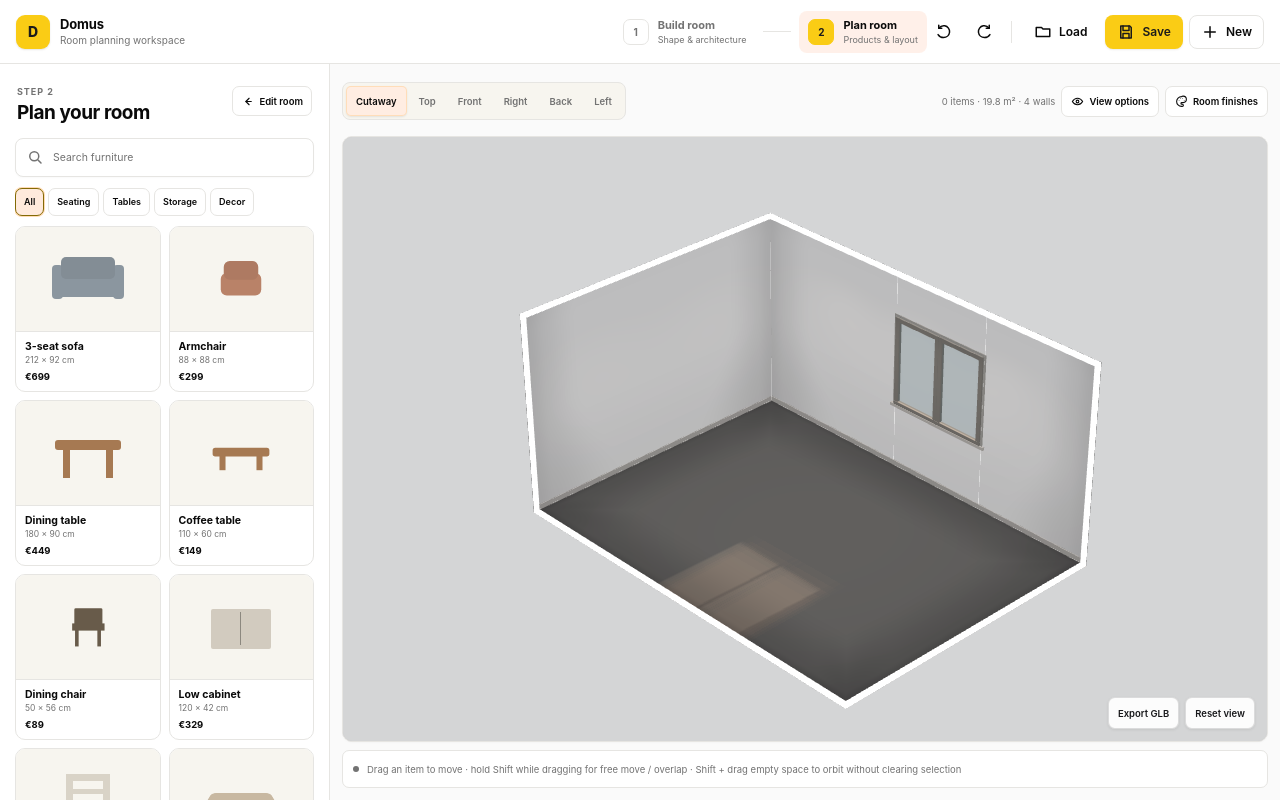
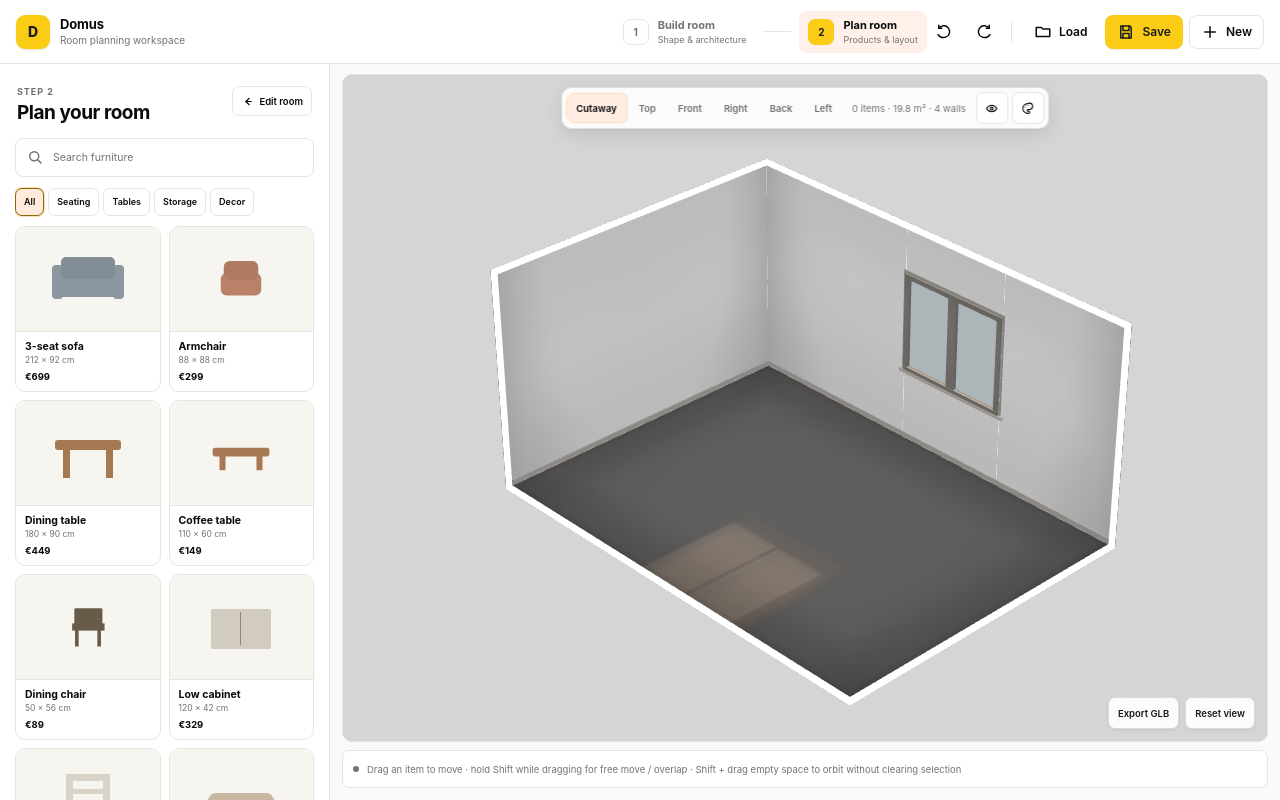
Before and after one commit to 8041q/Domus, a React (Vite) app: page / in a window 1280 px wide. Both pictures are taken after a click on the button "Continue to Plan Room". Built offline with nearby package versions, Linux system fonts and the light colour scheme.

Commit message:
updated UI

```diff
--- a/src/PlanRoom.tsx
+++ b/src/PlanRoom.tsx
@@ -1,4 +1,4 @@
-import { lazy, Suspense, useMemo, useRef, useState, type CSSProperties, type ChangeEvent } from 'react';
+import { lazy, memo, Suspense, useEffect, useMemo, useRef, useState, type CSSProperties, type ChangeEvent } from 'react';
 import { PRODUCT_LIST, PRODUCTS } from './core/products';
 import { clearanceIssues } from './core/placement';
 import { polygonArea } from './core/roomGeometry';
@@ -216,18 +216,7 @@ function FinishesPanel({ onClose }: { onClose: () => void }) {
   );
 }
 
-export function PlanRoom() {
-  const [search, setSearch] = useState('');
-  const [category, setCategory] = useState<'All' | ProductCategory>('All');
-  const [showFinishes, setShowFinishes] = useState(false);
-  const [showViewOptions, setShowViewOptions] = useState(false);
-  const objects = usePlannerStore((s) => s.objects);
-  const room = usePlannerStore((s) => s.room);
-  const selectedId = usePlannerStore((s) => s.selectedId);
-  const measurementSystem = usePlannerStore((s) => s.measurementSystem);
-  const activeSnap = usePlannerStore((s) => s.activeSnap);
-  const collisionId = usePlannerStore((s) => s.collisionId);
-  const collisionPush = usePlannerStore((s) => s.collisionPush);
+function ViewOptionsPopover() {
   const showRoomDimensions = usePlannerStore((s) => s.showRoomDimensions);
   const showProductDimensions = usePlannerStore((s) => s.showProductDimensions);
   const showSpacingDimensions = usePlannerStore((s) => s.showSpacingDimensions);
@@ -236,21 +225,11 @@ export function PlanRoom() {
   const setShowSpacingDimensions = usePlannerStore((s) => s.setShowSpacingDimensions);
   const lighting = usePlannerStore((s) => s.room.lighting);
   const windowCount = usePlannerStore((s) => s.openings.filter(isSunGlazedOpening).length);
-  const hasWindow = windowCount > 0;
-  const horizontalAngle = effectiveSunAzimuth(lighting.sunAzimuth, windowCount);
   const setRoomLighting = usePlannerStore((s) => s.setRoomLighting);
   const commitSnapshot = usePlannerStore((s) => s.commitSnapshot);
   const sunAngleBefore = useRef<ReturnType<typeof getSnapshot> | null>(null);
-  const planView = usePlannerStore((s) => s.planView);
-  const setPlanView = usePlannerStore((s) => s.setPlanView);
-  const addObject = usePlannerStore((s) => s.addObject);
-  const setMode = usePlannerStore((s) => s.setMode);
-
-  const filtered = useMemo(() => PRODUCT_LIST.filter((p) => {
-    const matchesCategory = category === 'All' || p.category === category;
-    const matchesSearch = p.name.toLowerCase().includes(search.trim().toLowerCase());
-    return matchesCategory && matchesSearch;
-  }), [category, search]);
+  const hasWindow = windowCount > 0;
+  const horizontalAngle = effectiveSunAzimuth(lighting.sunAzimuth, windowCount);
 
   const finishSunAngle = () => {
     if (sunAngleBefore.current) commitSnapshot(sunAngleBefore.current);
@@ -265,42 +244,6 @@ export function PlanRoom() {
   };
 
   return (
-    <div className="mode-layout plan-room-layout">
-      <aside className="catalog-panel">
-        <div className="catalog-heading">
-          <div><span className="eyebrow">Step 2</span><h1>Plan your room</h1></div>
-          <button type="button" className="edit-room-link" onClick={() => setMode('build')}><Icon name="arrowLeft" />Edit room</button>
-        </div>
-        <label className="search-box">
-          <span><Icon name="search" /></span>
-          <input value={search} onChange={(e: ChangeEvent<HTMLInputElement>) => setSearch(e.target.value)} placeholder="Search furniture" />
-        </label>
-        <div className="category-tabs" role="tablist" aria-label="Product categories">
-          {CATEGORIES.map((item) => <button key={item} className={category === item ? 'active' : ''} onClick={() => setCategory(item)}>{item}</button>)}
-        </div>
-        <div className="product-grid">
-          {filtered.map((product) => (
-            <button className="product-card" key={product.id} type="button" onClick={() => addObject(product.id)}>
-              <div className="product-visual"><ProductGlyph productId={product.id} /></div>
-              <strong>{product.name}</strong>
-              <small>{Math.round(product.width * 100)} × {Math.round(product.depth * 100)} cm</small>
-              <span>{product.priceLabel}</span>
-            </button>
-          ))}
-        </div>
-        {!filtered.length && <p className="empty-state">No placeholder products match that search.</p>}
-      </aside>
-
-      <section className="designer-canvas">
-        <div className="designer-topbar">
-          <div className="view-preset-bar" role="group" aria-label="3D room view">
-            {VIEW_PRESETS.map((view) => <button key={view.id} type="button" className={planView === view.id ? 'active' : ''} onClick={() => setPlanView(view.id)}>{view.label}</button>)}
-          </div>
-          <div className="designer-meta">
-            <div className="room-count">{objects.length} item{objects.length === 1 ? '' : 's'} · {formatArea(Math.abs(polygonArea(room.vertices)), measurementSystem)} · {room.vertices.length} walls</div>
-            <div className="view-options-wrap">
-              <button type="button" className={`finish-toggle ${showViewOptions ? 'active' : ''}`} onClick={() => setShowViewOptions((value) => !value)}><Icon name="eye" />View options</button>
-              {showViewOptions && (
     <div className="view-options-popover">
       <strong>Annotations</strong>
       <label><input type="checkbox" checked={showRoomDimensions} onChange={(e) => setShowRoomDimensions(e.target.checked)} /><span>Room dimensions<small>Perimeter measurements</small></span></label>
@@ -341,20 +284,15 @@ export function PlanRoom() {
         <small>{windowCount === 1 ? '0° faces the glazed opening; the slider stops at its horizon.' : '0° faces the first glazed opening. Rotate through 360° to reach the others.'}</small>
       </div>}
     </div>
-              )}
-            </div>
-            <button type="button" className={`finish-toggle ${showFinishes ? 'active' : ''}`} onClick={() => setShowFinishes((value) => !value)}><Icon name="palette" />Room finishes</button>
-          </div>
-        </div>
+  );
+}
 
-        <div className="designer-stage">
-          <Suspense fallback={<div className="viewport-loading">Loading 3D room…</div>}>
-            <Viewport3D furniture interactive sunRays={lighting.sunRaysEnabled} view={planView} exportable />
-          </Suspense>
-          {showFinishes && <FinishesPanel onClose={() => setShowFinishes(false)} />}
-          {selectedId && <SelectionPanel />}
-        </div>
+function InteractionStatus() {
+  const activeSnap = usePlannerStore((s) => s.activeSnap);
+  const collisionId = usePlannerStore((s) => s.collisionId);
+  const collisionPush = usePlannerStore((s) => s.collisionPush);
 
+  return (
     <div className={`interaction-status ${collisionId ? 'error' : collisionPush ? 'contact' : activeSnap.label === 'Free move' ? 'free' : activeSnap.kind !== 'none' ? 'snap' : ''}`}>
       <span className="status-indicator" />
       {collisionId
@@ -367,6 +305,137 @@ export function PlanRoom() {
               ? `Alignment assist · ${activeSnap.label ?? 'guide'}`
               : 'Drag an item to move · hold Shift while dragging for free move / overlap · Shift + drag empty space to orbit without clearing selection'}
     </div>
+  );
+}
+
+const ProductCatalog = memo(function ProductCatalog() {
+  const [search, setSearch] = useState('');
+  const [category, setCategory] = useState<'All' | ProductCategory>('All');
+  const addObject = usePlannerStore((s) => s.addObject);
+  const setMode = usePlannerStore((s) => s.setMode);
+
+  const filtered = useMemo(() => PRODUCT_LIST.filter((p) => {
+    const matchesCategory = category === 'All' || p.category === category;
+    const matchesSearch = p.name.toLowerCase().includes(search.trim().toLowerCase());
+    return matchesCategory && matchesSearch;
+  }), [category, search]);
+
+  return (
+    <aside className="catalog-panel">
+      <div className="catalog-heading">
+        <div><span className="eyebrow">Step 2</span><h1>Plan your room</h1></div>
+        <button type="button" className="edit-room-link" onClick={() => setMode('build')}><Icon name="arrowLeft" />Edit room</button>
+      </div>
+      <label className="search-box">
+        <span><Icon name="search" /></span>
+        <input value={search} onChange={(e: ChangeEvent<HTMLInputElement>) => setSearch(e.target.value)} placeholder="Search furniture" />
+      </label>
+      <div className="category-tabs" role="tablist" aria-label="Product categories">
+        {CATEGORIES.map((item) => <button key={item} className={category === item ? 'active' : ''} onClick={() => setCategory(item)}>{item}</button>)}
+      </div>
+      <div className="product-grid">
+        {filtered.map((product) => (
+          <button className="product-card" key={product.id} type="button" onClick={() => addObject(product.id)}>
+            <div className="product-visual"><ProductGlyph productId={product.id} /></div>
+            <strong>{product.name}</strong>
+            <small>{Math.round(product.width * 100)} × {Math.round(product.depth * 100)} cm</small>
+            <span>{product.priceLabel}</span>
+          </button>
+        ))}
+      </div>
+      {!filtered.length && <p className="empty-state">No placeholder products match that search.</p>}
+    </aside>
+  );
+});
+
+export function PlanRoom() {
+  const [showFinishes, setShowFinishes] = useState(false);
+  const [showViewOptions, setShowViewOptions] = useState(false);
+  const viewOptionsRef = useRef<HTMLDivElement>(null);
+  const finishesButtonRef = useRef<HTMLButtonElement>(null);
+  const objectCount = usePlannerStore((s) => s.objects.length);
+  const roomVertices = usePlannerStore((s) => s.room.vertices);
+  const selectedId = usePlannerStore((s) => s.selectedId);
+  const measurementSystem = usePlannerStore((s) => s.measurementSystem);
+  const sunRaysEnabled = usePlannerStore((s) => s.room.lighting.sunRaysEnabled);
+  const planView = usePlannerStore((s) => s.planView);
+  const setPlanView = usePlannerStore((s) => s.setPlanView);
+
+  useEffect(() => {
+    if (!showFinishes && !showViewOptions) return;
+
+    const closeOnOutsidePointer = (event: PointerEvent) => {
+      const target = event.target;
+      if (!(target instanceof Node)) return;
+
+      if (showViewOptions && !viewOptionsRef.current?.contains(target)) {
+        setShowViewOptions(false);
+      }
+
+      if (showFinishes) {
+        const insideToggle = finishesButtonRef.current?.contains(target) ?? false;
+        const insidePanel = target instanceof Element && Boolean(target.closest('.finish-panel'));
+        if (!insideToggle && !insidePanel) setShowFinishes(false);
+      }
+    };
+
+    const closeOnEscape = (event: KeyboardEvent) => {
+      if (event.key !== 'Escape') return;
+      setShowFinishes(false);
+      setShowViewOptions(false);
+    };
+
+    document.addEventListener('pointerdown', closeOnOutsidePointer);
+    document.addEventListener('keydown', closeOnEscape);
+    return () => {
+      document.removeEventListener('pointerdown', closeOnOutsidePointer);
+      document.removeEventListener('keydown', closeOnEscape);
+    };
+  }, [showFinishes, showViewOptions]);
+
+  return (
+    <div className="mode-layout plan-room-layout">
+      <ProductCatalog />
+
+      <section className="designer-canvas">
+        <div className="designer-stage">
+          <div className="designer-topbar" aria-label="Room view controls">
+            <div className="view-preset-bar" role="group" aria-label="3D room view">
+              {VIEW_PRESETS.map((view) => <button key={view.id} type="button" className={planView === view.id ? 'active' : ''} onClick={() => setPlanView(view.id)}>{view.label}</button>)}
+            </div>
+            <div className="designer-meta">
+              <div className="room-count">{objectCount} item{objectCount === 1 ? '' : 's'} · {formatArea(Math.abs(polygonArea(roomVertices)), measurementSystem)} · {roomVertices.length} walls</div>
+              <div className="view-options-wrap" ref={viewOptionsRef}>
+                <button
+                  type="button"
+                  className={`finish-toggle designer-icon-button ${showViewOptions ? 'active' : ''}`}
+                  onClick={() => { setShowFinishes(false); setShowViewOptions((value) => !value); }}
+                  aria-label="View options"
+                  title="View options"
+                  aria-expanded={showViewOptions}
+                ><Icon name="eye" /></button>
+              {showViewOptions && <ViewOptionsPopover />}
+              </div>
+              <button
+                ref={finishesButtonRef}
+                type="button"
+                className={`finish-toggle designer-icon-button ${showFinishes ? 'active' : ''}`}
+                onClick={() => { setShowViewOptions(false); setShowFinishes((value) => !value); }}
+                aria-label="Room finishes"
+                title="Room finishes"
+                aria-expanded={showFinishes}
+              ><Icon name="palette" /></button>
+            </div>
+          </div>
+
+          <Suspense fallback={<div className="viewport-loading">Loading 3D room…</div>}>
+            <Viewport3D furniture interactive sunRays={sunRaysEnabled} view={planView} exportable />
+          </Suspense>
+          {showFinishes && <FinishesPanel onClose={() => setShowFinishes(false)} />}
+          {selectedId && <SelectionPanel />}
+        </div>
+
+        <InteractionStatus />
       </section>
     </div>
   );
--- a/src/styles.css
+++ b/src/styles.css
@@ -198,21 +198,21 @@ button:focus-visible, input:focus-visible, select:focus-visible { outline: 2px s
 .primary-button { width: 100%; min-height: 42px; border: 1px solid var(--primary); border-radius: calc(var(--radius) - 2px); background: var(--primary); color: var(--primary-foreground); font-size: 11px; font-weight: 650; cursor: pointer; display: flex; align-items: center; justify-content: center; gap: 8px; box-shadow: 0 1px 2px rgba(0,0,0,.08); }
 .primary-button:hover { background: var(--interaction-strong); }
 
-/* Builder workspace: outer UI changed, drafting checker/wall/corner system remains canvas-driven. */
-.workspace-panel { min-width: 0; min-height: 0; display: grid; grid-template-rows: 56px minmax(0, 1fr); padding: 12px 14px 14px; gap: 8px; }
-.workspace-toolbar { display: flex; align-items: center; justify-content: space-between; gap: 14px; min-width: 0; }
-.workspace-toolbar > div:first-child { display: grid; min-width: 0; }
-.workspace-toolbar strong { font-size: 12px; }
-.workspace-toolbar > div:first-child > span { margin-top: 3px; color: var(--muted-foreground); font-size: 9.5px; }
-.workspace-toolbar-actions { display: flex; align-items: center; gap: 8px; flex: 0 0 auto; }
-.workspace-area-badge { display: grid; gap: 2px; min-width: 74px; border: 1px solid var(--border); border-radius: calc(var(--radius) - 2px); background: var(--card); padding: 5px 9px; line-height: 1.05; }
-.workspace-area-badge small { color: var(--muted-foreground); font-size: 8px; font-weight: 600; }
-.workspace-area-badge strong { color: var(--foreground); font-size: 10.5px; white-space: nowrap; }
+/* Builder workspace: controls float over the drafting/3D stage so the canvas keeps the full workspace height. */
+.workspace-panel { min-width: 0; min-height: 0; height: 100%; padding: 10px 12px 12px; }
+.workspace-content { position: relative; width: 100%; height: 100%; min-width: 0; min-height: 0; overflow: hidden; border: 1px solid var(--border); border-radius: var(--radius); background: #f2f2f2; box-shadow: 0 1px 2px rgba(0,0,0,.025); }
+.workspace-toolbar { position: absolute; z-index: 7; top: 12px; left: 50%; transform: translateX(-50%); display: flex; align-items: center; justify-content: space-between; gap: 10px; min-width: min(100px, calc(100% - 24px)); max-width: calc(100% - 24px); padding: 4px 5px 4px 10px; border: 1px solid rgba(0,0,0,.11); border-radius: 10px; background: rgba(255,255,255,.90); backdrop-filter: blur(14px); box-shadow: 0 5px 18px rgba(0,0,0,.10), 0 1px 2px rgba(0,0,0,.04); }
+.workspace-toolbar-copy { display: grid; min-width: 0; line-height: 1.1; }
+.workspace-toolbar-copy strong { font-size: 10.5px; white-space: nowrap; }
+.workspace-toolbar-copy > span { margin-top: 3px; overflow: hidden; color: var(--muted-foreground); font-size: 8.5px; text-overflow: ellipsis; white-space: nowrap; }
+.workspace-toolbar-actions { display: flex; align-items: center; gap: 5px; flex: 0 0 auto; }
+.workspace-area-badge { display: grid; gap: 1px; min-width: 70px; border: 0; border-radius: 6px; background: transparent; padding: 4px 7px; line-height: 1.05; }
+.workspace-area-badge small { color: var(--muted-foreground); font-size: 7.5px; font-weight: 600; }
+.workspace-area-badge strong { color: var(--foreground); font-size: 9.5px; white-space: nowrap; }
 .segmented-control, .view-preset-bar { display: inline-flex; align-items: center; gap: 2px; padding: 3px; border: 1px solid var(--border); border-radius: 8px; background: var(--muted); }
 .segmented-control button, .view-preset-bar button { min-height: 30px; border: 0; border-radius: 5px; background: transparent; padding: 5px 10px; color: var(--muted-foreground); font-size: 9.5px; font-weight: 600; cursor: pointer; white-space: nowrap; }
 .segmented-control button:hover, .view-preset-bar button:hover { color: var(--foreground); }
 .segmented-control button.active, .view-preset-bar button.active { background: color-mix(in oklch, var(--primary) 22%, white); color: var(--foreground); box-shadow: inset 0 0 0 1px color-mix(in oklch, var(--primary) 45%, white), 0 1px 2px rgba(0,0,0,.08); }
-.workspace-content { min-width: 0; min-height: 0; overflow: hidden; border: 1px solid var(--border); border-radius: var(--radius); background: #f2f2f2; box-shadow: 0 1px 2px rgba(0,0,0,.025); }
 .plan-stage, .viewport-stage { width: 100%; height: 100%; min-height: 0; position: relative; }
 .plan-stage canvas { display: block; width: 100%; height: 100%; min-height: 420px; touch-action: none; cursor: default; }
 .plan-stage.build canvas { cursor: default; }
@@ -220,6 +220,8 @@ button:focus-visible, input:focus-visible, select:focus-visible { outline: 2px s
 .viewport { width: 100%; height: 100%; min-height: 420px; background: #d2d2d2; }
 .viewport canvas { display: block; width: 100%; height: 100%; touch-action: none; outline: none; }
 .viewport-stage { background: #d2d2d2; }
+.builder-3d-selection-surface { width: 100%; height: 100%; min-width: 0; min-height: 0; }
+.builder-3d-selection-surface > .viewport-stage { width: 100%; height: 100%; min-height: 0; }
 .floating-view-actions { position: absolute; z-index: 5; right: 12px; bottom: 12px; display: flex; gap: 6px; }
 .floating-view-button { min-height: 32px; border: 1px solid rgba(0,0,0,.13); border-radius: 7px; background: rgba(255,255,255,.92); backdrop-filter: blur(9px); padding: 5px 9px; color: #18181b; font-size: 9.5px; font-weight: 600; cursor: pointer; box-shadow: 0 1px 3px rgba(0,0,0,.08); }
 .floating-view-button:hover { background: #fff; }
@@ -290,13 +292,15 @@ button:focus-visible, input:focus-visible, select:focus-visible { outline: 2px s
 .glyph-plant::after { width: 7px; height: 35px; left: 36px; bottom: 20px; background: #5d5a45; }
 .glyph-plant span { width: 31px; height: 17px; border-radius: 50%; left: 12px; top: 9px; transform: rotate(-28deg); box-shadow: 26px 8px 0 var(--c), 13px 18px 0 var(--c); }
 
-.designer-canvas { min-width: 0; min-height: 0; height: 100%; overflow: hidden; position: relative; display: grid; grid-template-rows: 54px minmax(0, 1fr) 38px; padding: 10px 12px 12px; gap: 8px; }
-.designer-topbar { display: flex; align-items: center; justify-content: space-between; gap: 10px; min-width: 0; }
-.view-preset-bar { min-width: 0; overflow-x: auto; scrollbar-width: none; }
+.designer-canvas { min-width: 0; min-height: 0; height: 100%; overflow: hidden; position: relative; display: grid; grid-template-rows: minmax(0, 1fr) 38px; padding: 10px 12px 12px; gap: 8px; }
+.designer-topbar { position: absolute; z-index: 7; top: 12px; left: 50%; transform: translateX(-50%); display: flex; align-items: center; gap: 6px; min-width: 0; max-width: calc(100% - 24px); padding: 4px; border: 1px solid rgba(0,0,0,.11); border-radius: 10px; background: rgba(255,255,255,.90); backdrop-filter: blur(14px); box-shadow: 0 5px 18px rgba(0,0,0,.10), 0 1px 2px rgba(0,0,0,.04); }
+.designer-topbar .view-preset-bar { min-width: 0; overflow-x: auto; scrollbar-width: none; border: 0; background: transparent; padding: 0; }
 .view-preset-bar::-webkit-scrollbar { display: none; }
-.designer-meta { display: flex; align-items: center; justify-content: flex-end; gap: 6px; flex: 0 0 auto; }
-.room-count { color: var(--muted-foreground); font-size: 9.5px; }
+.designer-meta { display: flex; align-items: center; justify-content: flex-end; gap: 4px; flex: 0 0 auto; }
+.room-count { color: var(--muted-foreground); font-size: 9.5px; white-space: nowrap; padding: 0 6px 0 4px; }
 .finish-toggle { min-height: 31px; border: 1px solid var(--border); border-radius: 7px; background: var(--card); padding: 5px 9px; font-size: 9.5px; font-weight: 600; cursor: pointer; display: inline-flex; align-items: center; gap: 5px; }
+.designer-icon-button { width: 32px; min-width: 32px; height: 32px; min-height: 32px; padding: 0; justify-content: center; gap: 0; }
+.designer-icon-button svg { width: 15px; height: 15px; }
 .finish-toggle:hover { background: var(--accent); }
 .finish-toggle.active { border-color: color-mix(in oklch, var(--primary) 62%, black); background: color-mix(in oklch, var(--primary) 26%, white); color: var(--foreground); box-shadow: 0 0 0 1px color-mix(in oklch, var(--primary) 48%, white); }
 .designer-stage { min-width: 0; min-height: 0; height: 100%; overflow: hidden; position: relative; border: 1px solid var(--border); border-radius: var(--radius); background: #d2d2d2; box-shadow: 0 1px 2px rgba(0,0,0,.025); }
@@ -304,7 +308,7 @@ button:focus-visible, input:focus-visible, select:focus-visible { outline: 2px s
 .designer-stage .viewport { width: 100%; height: 100%; min-height: 0; }
 
 .selection-panel, .finish-panel, .view-options-popover { border: 1px solid var(--border); border-radius: var(--radius); background: rgba(255,255,255,.97); backdrop-filter: blur(14px); box-shadow: 0 10px 30px rgba(0,0,0,.10), 0 1px 2px rgba(0,0,0,.05); }
-.selection-panel { position: absolute; z-index: 4; top: 12px; right: 12px; width: min(292px, calc(100% - 24px)); padding: 14px; }
+.selection-panel { position: absolute; z-index: 4; top: 58px; right: 12px; width: min(292px, calc(100% - 24px)); padding: 14px; }
 .selection-heading { display: flex; justify-content: space-between; gap: 10px; align-items: flex-start; }
 .selection-heading h2 { margin: 3px 0 0; font-size: 14px; letter-spacing: -.015em; }
 .selection-heading > strong { font-size: 11px; }
@@ -335,8 +339,8 @@ button:focus-visible, input:focus-visible, select:focus-visible { outline: 2px s
 .design-check strong { font-size: 9px; }
 .design-check p { margin: 2px 0 0; color: var(--muted-foreground); font-size: 8.5px; line-height: 1.35; }
 
-.finish-panel { position: absolute; z-index: 4; top: 12px; left: 12px; width: min(275px, calc(100% - 24px)); padding: 14px; }
-.finish-panel { max-height: calc(100% - 24px); overflow-y: auto; }
+.finish-panel { position: absolute; z-index: 4; top: 58px; left: 12px; width: min(275px, calc(100% - 24px)); padding: 14px; }
+.finish-panel { max-height: calc(100% - 70px); overflow-y: auto; }
 .finish-section-label { margin-top: 15px; }
 .finish-style-select { width: 100%; min-height: 34px; margin-top: 7px; padding: 0 8px; border: 1px solid var(--border); border-radius: 7px; background: var(--card); color: var(--foreground); font-size: 9px; }
 .finish-panel .swatch-row { gap: 6px; flex-wrap: wrap; }
@@ -418,13 +422,14 @@ button:focus-visible, input:focus-visible, select:focus-visible { outline: 2px s
   .builder-scroll-content { overflow: visible; }
   .builder-inspector-dock { height: auto; min-height: 240px; overflow: visible; }
   .workspace-panel { height: 620px; }
+  .workspace-toolbar { width: calc(100% - 24px); min-width: 0; }
   .catalog-panel { max-height: none; }
   .product-grid { grid-template-columns: repeat(3, 1fr); }
-  .designer-canvas { height: calc(100vh - 60px); min-height: 620px; grid-template-rows: auto minmax(420px, 1fr) auto; overflow: visible; }
+  .designer-canvas { height: calc(100vh - 60px); min-height: 620px; grid-template-rows: minmax(420px, 1fr) auto; overflow: visible; }
   .selection-panel { top: auto; bottom: 12px; }
-  .designer-topbar { align-items: stretch; flex-wrap: wrap; }
-  .view-preset-bar { flex: 1 1 100%; width: 100%; }
-  .designer-meta { flex: 1 1 100%; justify-content: flex-start; flex-wrap: wrap; }
+  .designer-topbar { width: calc(100% - 24px); justify-content: space-between; }
+  .designer-topbar .view-preset-bar { flex: 1 1 auto; width: auto; }
+  .designer-meta { flex: 0 0 auto; }
 }
 
 @media (max-width: 520px) {
@@ -436,13 +441,15 @@ button:focus-visible, input:focus-visible, select:focus-visible { outline: 2px s
   .dimension-grid, .compact-dimensions, .opening-size-sliders, .opening-type-grid { grid-template-columns: 1fr; }
   .dimension-grid .dimension-field:last-child { grid-column: auto; }
   .workspace-panel { padding-inline: 8px; }
-  .workspace-toolbar > div:first-child span { display: none; }
+  .workspace-toolbar { top: 10px; width: calc(100% - 20px); max-width: calc(100% - 20px); padding-left: 7px; }
+  .workspace-toolbar-copy > span { display: none; }
   .workspace-area-badge small { display: none; }
+  .workspace-area-badge { min-width: 0; padding-inline: 4px; }
   .workspace-content { min-height: 500px; }
   .dimension-tools { align-items: flex-end; flex-direction: column-reverse; gap: 4px; }
   .view-preset-bar button { padding-inline: 6px; font-size: 8.5px; }
-  .finish-toggle { padding-inline: 7px; }
-  .view-options-popover { right: -48px; width: 230px; }
+  .designer-icon-button { padding: 0; }
+  .view-options-popover { right: -38px; width: min(230px, calc(100vw - 32px)); }
 }
 
 /* Lightweight Suspense placeholders used while deferred planner chunks load. */
```
Also changed, not shown: src/BuildRoom.tsx (+18 -9 lines). Lines whose indentation alone changed are shown as unchanged.
